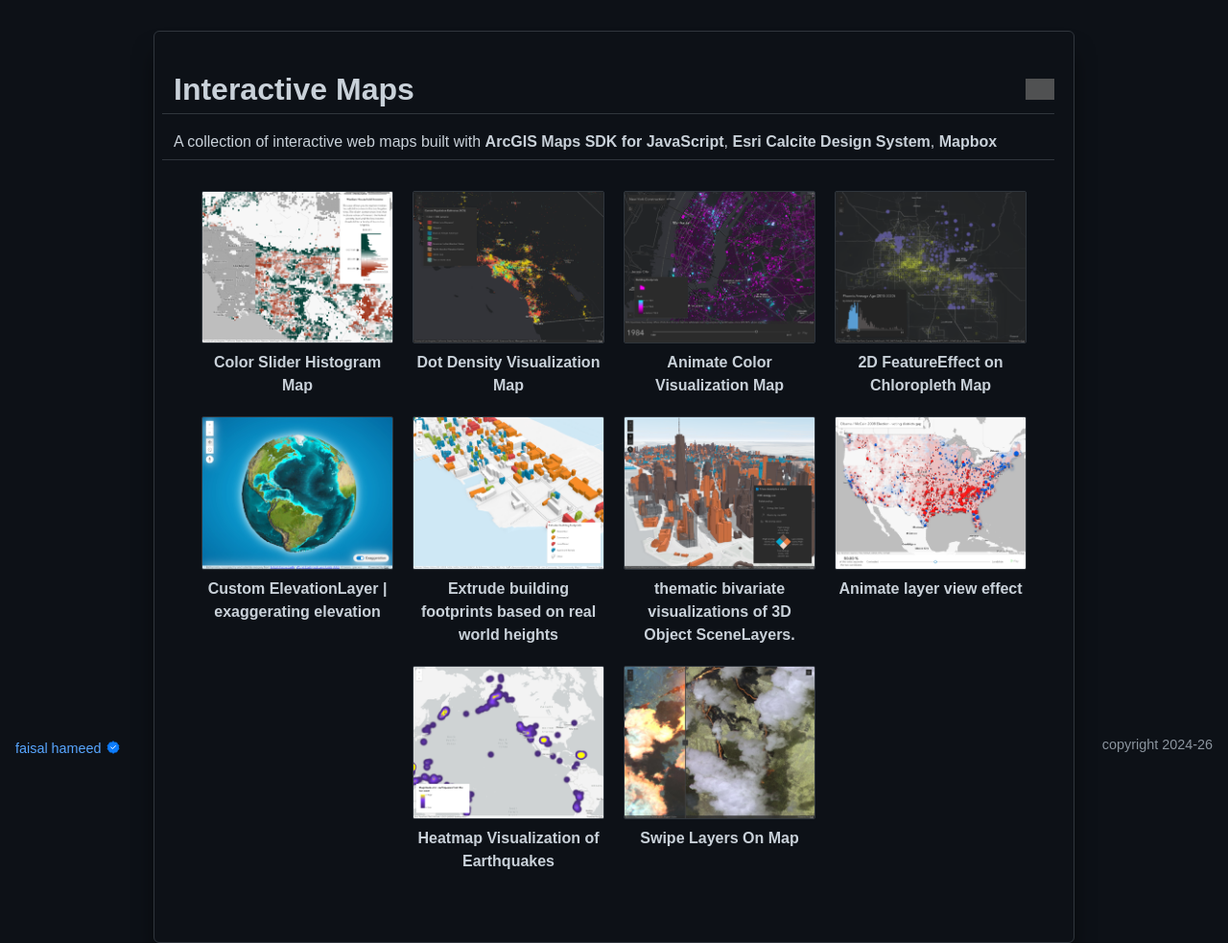
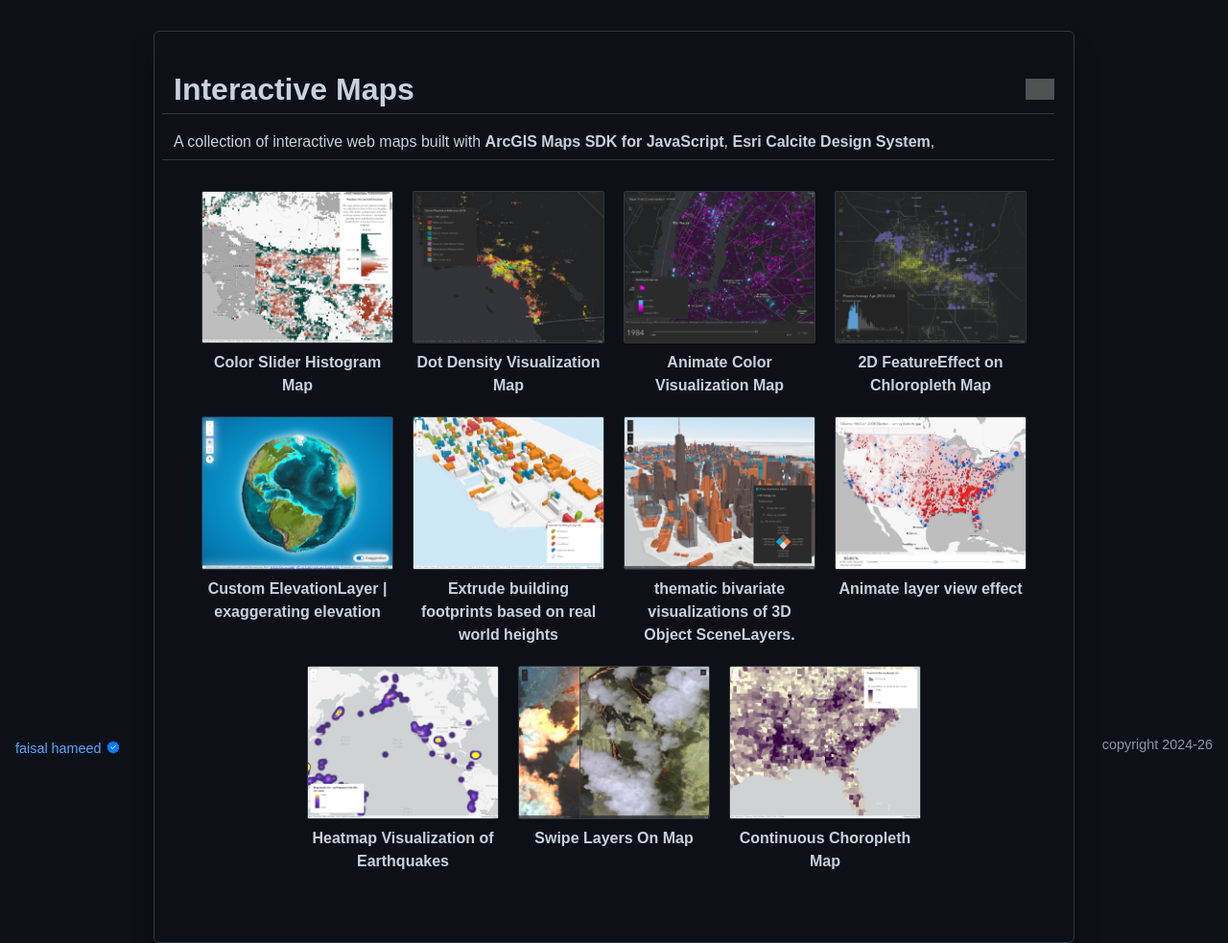
Before and after one commit to faisalrbk/interactiveMaps, a plain HTML site: page index.html in a window 1280 px wide. Shown: the whole page at 96% size. Drawn offline with nearby package versions, Linux system fonts and the light colour scheme; grey boxes are pictures that could not be loaded; a web font is replaced by a local one.

Commit message:
update index.html

```diff
--- a/index.html
+++ b/index.html
@@ -50,7 +50,7 @@
       >
         A collection of interactive web maps built with
         <strong>ArcGIS Maps SDK for JavaScript</strong>,
-        <strong>Esri Calcite Design System</strong>, <strong>Mapbox</strong>
+        <strong>Esri Calcite Design System</strong>,
       </p>
       <div class="text-center">
         <div class="mt-8 flex flex-wrap justify-center gap-5">
@@ -204,6 +204,21 @@
             />
             Swipe Layers On Map
           </a>
+          <a
+            class="inline-block w-[200px] text-center font-semibold text-[#c9d1d9] no-underline hover:underline"
+            href="https://faisalrbk.github.io/interactiveMaps/11-continousColor.html"
+            target="_blank"
+            rel="noopener noreferrer"
+          >
+            <img
+              src="thumbnails/continousColor.png"
+              width="200"
+              height="200"
+              alt="Continuous Choropleth Map"
+              class="mb-2 block rounded-[2px] border border-[#30363d]"
+            />
+            Continuous Choropleth Map
+          </a>
         </div>
       </div>
     </main>
```
